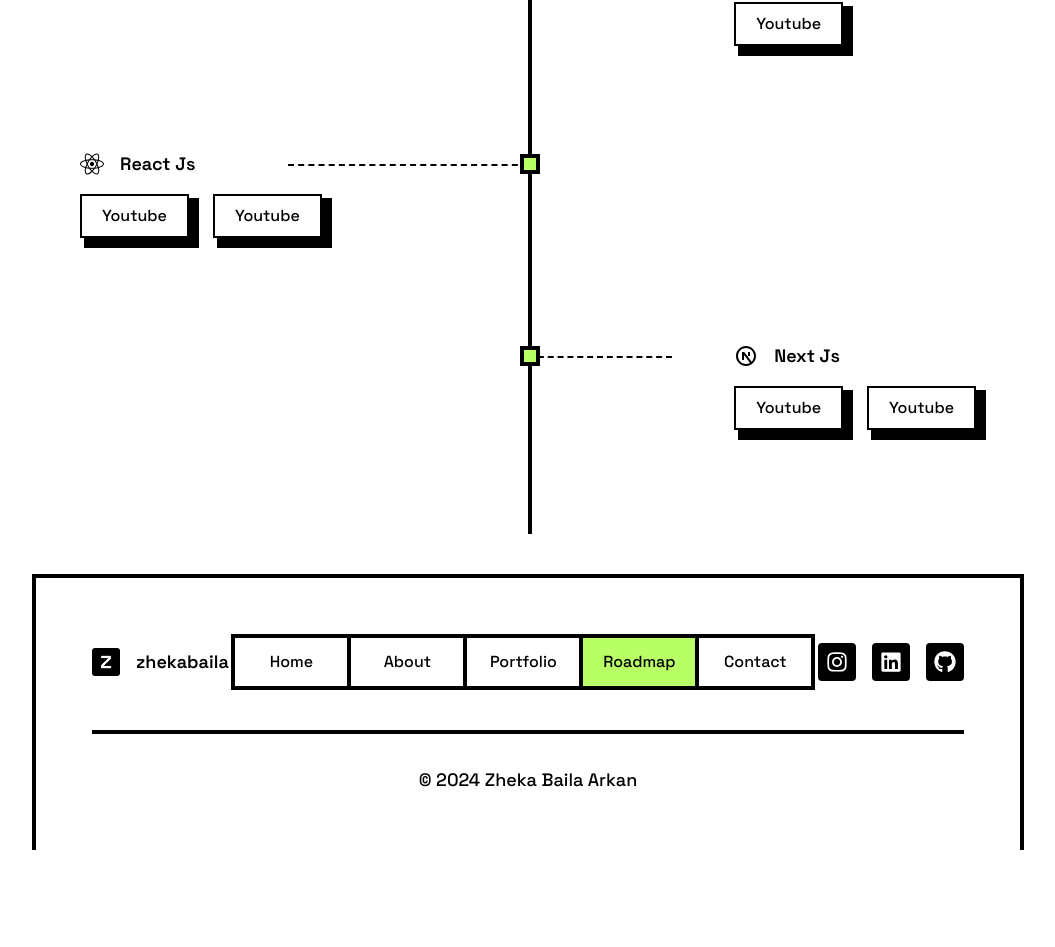
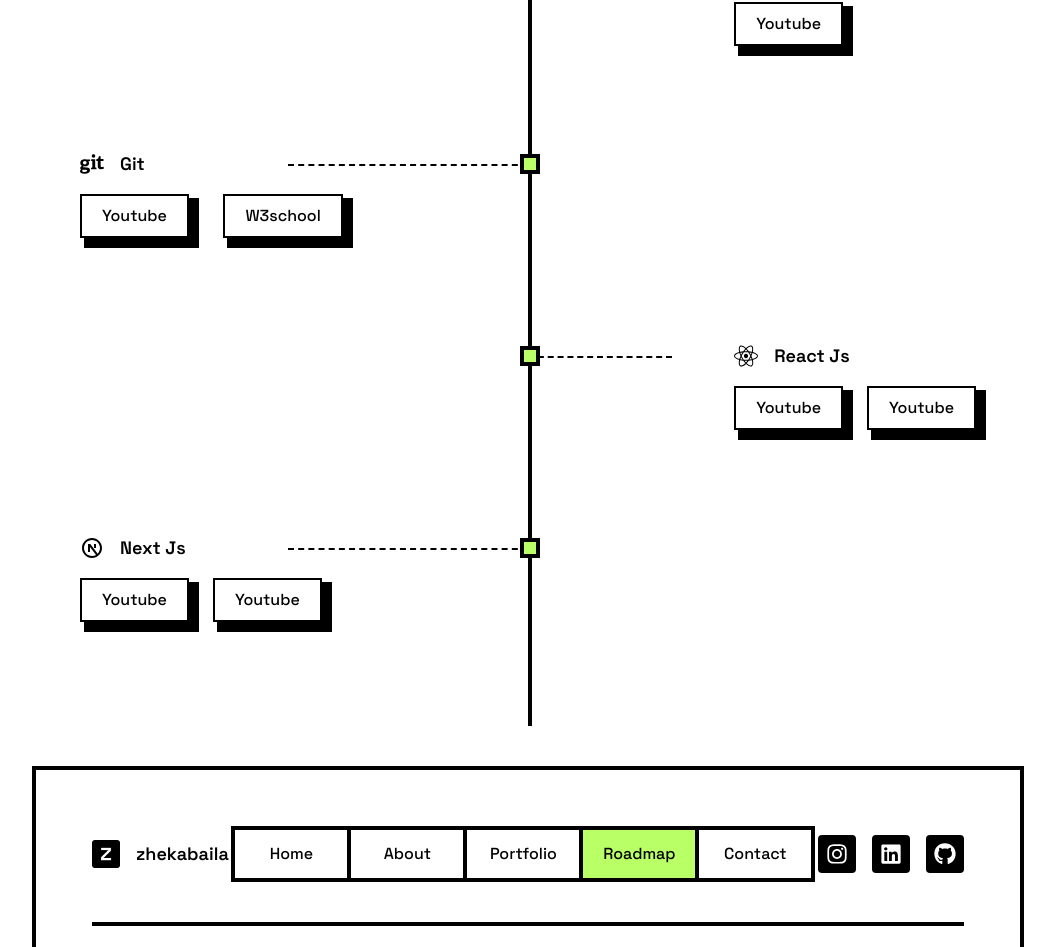
Before and after one commit to zhekabaila/zhekabaila.personal, a Next.js app: page /roadmap in a window 1280 px wide. Shown: the part 2038-2985 px from the top of the page, without its empty margins (112-1167 px from the left). Before the commit the page ends 2888 px from the top, so only its background shows below. Built offline with nearby package versions, Linux system fonts and the light colour scheme.

Commit message:
feat: add portfolios

```diff
--- a/src/constant/roadmap.tsx
+++ b/src/constant/roadmap.tsx
@@ -1,4 +1,12 @@
-import { FaCss3, FaDatabase, FaHtml5, FaJs, FaPhp, FaReact } from 'react-icons/fa'
+import {
+  FaCss3,
+  FaDatabase,
+  FaGit,
+  FaHtml5,
+  FaJs,
+  FaPhp,
+  FaReact,
+} from 'react-icons/fa'
 import { RiNextjsLine, RiTailwindCssFill } from 'react-icons/ri'
 import { SiMysql } from 'react-icons/si'
 
@@ -132,6 +140,20 @@
     ],
   },
   {
+    name: 'Git',
+    icon: <FaGit size={24} />,
+    link: [
+      {
+        name: 'Youtube',
+        url: 'https://youtube.com/playlist?list=PLFIM0718LjIVknj6sgsSceMqlq242-jNf&si=Hx5s2lQPAMRQqsjQ',
+      },
+      {
+        name: 'W3school',
+        url: 'https://www.w3schools.com/git/default.asp',
+      },
+    ],
+  },
+  {
     name: 'React Js',
     icon: <FaReact size={24} />,
     link: [
```
Also changed, not shown: src/constant/portfolios.ts (+6 -3 lines).
